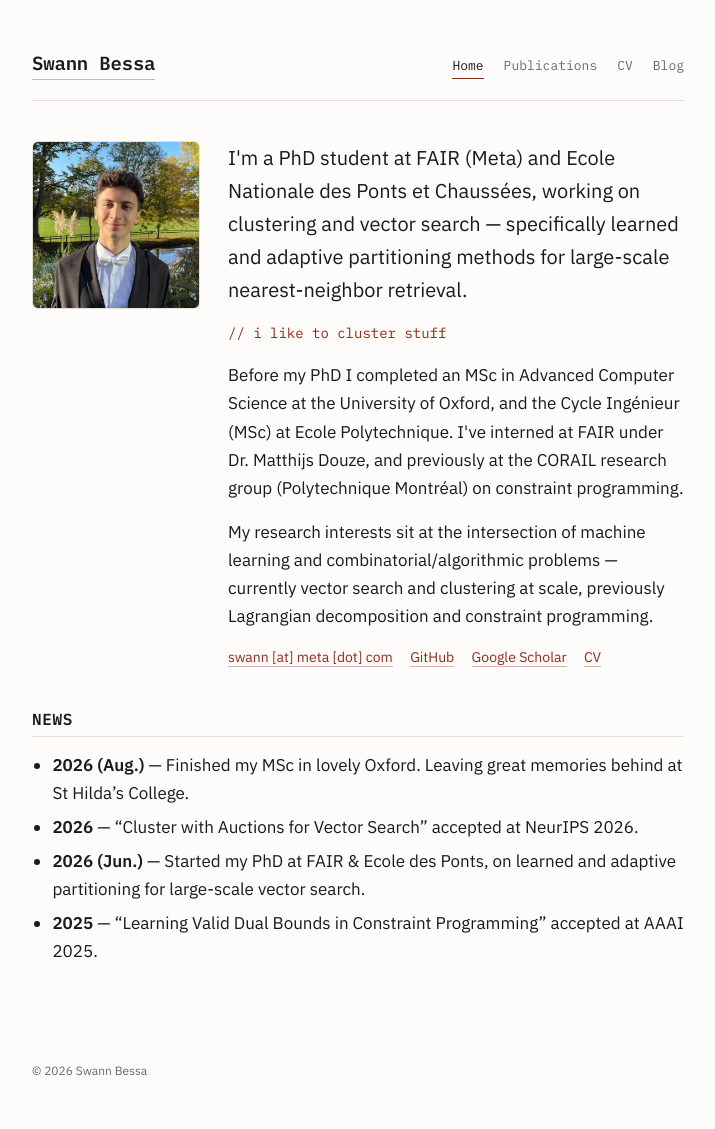
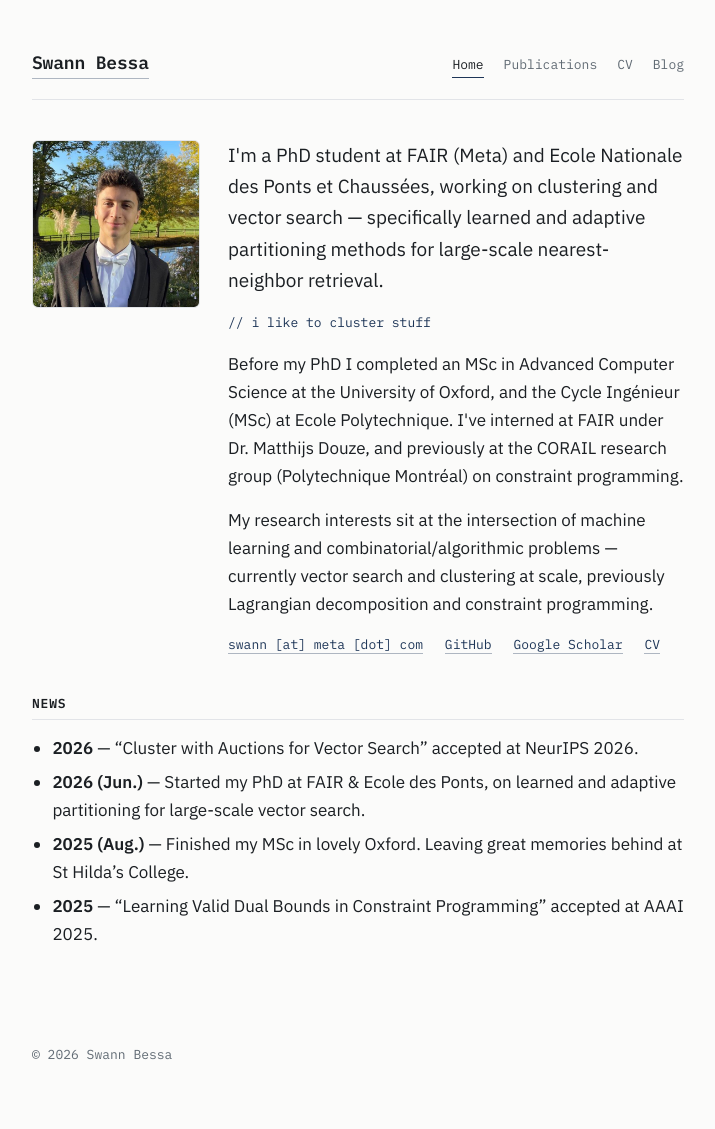
Before and after one commit to swannbessa/swannbessa.github.io, a Jekyll site: the page built from index.md, in a window 1280 px wide. Shown: the whole page, without its empty margins (282-997 px from the left). Built offline with Jekyll 4.4.1, drawn with Linux system fonts in a browser that asks for light colours.

Commit message:
Switch to Oxford Navy palette; fix hardcoded red link-underline bug; ignore scratch tooling

```diff
--- a/assets/style.css
+++ b/assets/style.css
@@ -1,11 +1,18 @@
 :root {
-  --text: #1a1a1a;
-  --muted: #6b6b6b;
-  --accent: #8c2d19;
-  --rule: #e3e0da;
-  --bg: #fdfcfa;
+  --text: #1b1f23;
+  --muted: #616b74;
+  --accent: #1d3557;
+  --rule: #e2e4e8;
+  --bg: #fbfbfa;
   --sans: "IBM Plex Sans", -apple-system, BlinkMacSystemFont, "Segoe UI", sans-serif;
   --mono: "IBM Plex Mono", ui-monospace, SFMono-Regular, Menlo, Consolas, monospace;
+
+  /* Type scale — five sizes, used everywhere, nothing in between */
+  --fs-xs: 13px;   /* nav, meta, footer, small UI labels */
+  --fs-base: 17px; /* body copy, list items, entry titles */
+  --fs-md: 18px;   /* h3, blog list titles — one step up from body */
+  --fs-lede: 19px; /* intro paragraph only */
+  --fs-h1: 24px;   /* page title */
 }
 
 * { box-sizing: border-box; }
@@ -17,7 +24,7 @@ body {
   background: var(--bg);
   color: var(--text);
   font-family: var(--sans);
-  font-size: 17px;
+  font-size: var(--fs-base);
   line-height: 1.65;
 }
 
@@ -45,7 +52,7 @@ body {
 .site-title {
   font-family: var(--mono);
   font-weight: 600;
-  font-size: 19px;
+  font-size: var(--fs-md);
   color: var(--text);
   text-decoration: none;
   letter-spacing: -0.01em;
@@ -53,7 +60,7 @@ body {
 
 .site-nav {
   font-family: var(--mono);
-  font-size: 13px;
+  font-size: var(--fs-xs);
   display: flex;
   gap: 20px;
 }
@@ -84,20 +91,20 @@ h1, h2, h3 {
   letter-spacing: -0.01em;
 }
 
-h1 { font-size: 24px; margin: 0 0 6px; }
-h2 { font-size: 16px; text-transform: uppercase; letter-spacing: 0.04em; margin: 40px 0 14px; padding-bottom: 6px; border-bottom: 1px solid var(--rule); }
-h3 { font-size: 16px; margin: 24px 0 6px; }
+h1 { font-size: var(--fs-h1); margin: 0 0 6px; }
+h2 { font-size: var(--fs-xs); text-transform: uppercase; letter-spacing: 0.06em; margin: 40px 0 14px; padding-bottom: 6px; border-bottom: 1px solid var(--rule); }
+h3 { font-size: var(--fs-md); margin: 24px 0 6px; }
 
 p { margin: 0 0 16px; }
 
-a { color: var(--accent); text-decoration: none; border-bottom: 1px solid rgba(140,45,25,0.35); }
+a { color: var(--accent); text-decoration: none; border-bottom: 1px solid color-mix(in srgb, var(--accent) 35%, transparent); }
 a:hover { border-bottom-color: var(--accent); }
 
 ul, ol { padding-left: 1.2em; margin: 0 0 16px; }
 li { margin-bottom: 6px; }
 
 .lede {
-  font-size: 20px;
+  font-size: var(--fs-lede);
   color: var(--text);
 }
 
@@ -105,7 +112,7 @@ li { margin-bottom: 6px; }
 
 .tagline {
   font-family: var(--mono);
-  font-size: 14px;
+  font-size: var(--fs-xs);
   color: var(--accent);
   margin: 6px 0 16px;
 }
@@ -129,8 +136,8 @@ li { margin-bottom: 6px; }
 .intro-text { flex: 1; min-width: 0; }
 
 .links-row {
-  font-family: var(--sans);
-  font-size: 14px;
+  font-family: var(--mono);
+  font-size: var(--fs-xs);
   margin: 10px 0 0;
   color: var(--muted);
 }
@@ -143,21 +150,22 @@ li { margin-bottom: 6px; }
 }
 
 .entry-title {
+  font-size: var(--fs-base);
   font-weight: 600;
   margin: 0 0 2px;
 }
 
 .entry-meta {
-  font-family: var(--sans);
-  font-size: 13px;
+  font-family: var(--mono);
+  font-size: var(--fs-xs);
   color: var(--muted);
   margin: 0 0 4px;
 }
 
 .entry-venue {
-  font-family: var(--sans);
-  font-size: 13px;
-  letter-spacing: 0.02em;
+  font-family: var(--mono);
+  font-size: var(--fs-xs);
+  letter-spacing: 0.04em;
   text-transform: uppercase;
   color: var(--accent);
 }
@@ -169,7 +177,7 @@ li { margin-bottom: 6px; }
 }
 .pub:last-child { border-bottom: none; }
 
-.pub-authors { color: var(--muted); font-size: 16px; }
+.pub-authors { color: var(--muted); font-size: var(--fs-base); }
 .pub-authors .me { color: var(--text); font-weight: 600; }
 
 /* Blog list */
@@ -181,30 +189,30 @@ li { margin-bottom: 6px; }
   padding: 10px 0;
   border-bottom: 1px solid var(--rule);
 }
-.post-list a { color: var(--text); border-bottom: none; font-size: 18px; }
+.post-list a { color: var(--text); border-bottom: none; font-size: var(--fs-md); }
 .post-list a:hover { color: var(--accent); }
 .post-list time {
-  font-family: var(--sans);
-  font-size: 13px;
+  font-family: var(--mono);
+  font-size: var(--fs-xs);
   color: var(--muted);
   white-space: nowrap;
   padding-top: 3px;
 }
 
 .post-meta {
-  font-family: var(--sans);
-  font-size: 13px;
+  font-family: var(--mono);
+  font-size: var(--fs-xs);
   color: var(--muted);
   margin: 0 0 28px;
 }
 
-.back-link { margin-top: 40px; font-family: var(--sans); font-size: 14px; }
+.back-link { margin-top: 40px; font-family: var(--mono); font-size: var(--fs-xs); }
 
 /* CV page */
 .cv-download {
   display: inline-block;
-  font-family: var(--sans);
-  font-size: 14px;
+  font-family: var(--mono);
+  font-size: var(--fs-xs);
   border: 1px solid var(--text);
   padding: 8px 16px;
   border-radius: 4px;
@@ -221,15 +229,15 @@ embed.cv-embed {
 
 /* Footer */
 .site-footer {
-  font-family: var(--sans);
-  font-size: 12px;
+  font-family: var(--mono);
+  font-size: var(--fs-xs);
   color: var(--muted);
   padding: 40px 0 48px;
   margin-top: 40px;
 }
 
 @media (max-width: 520px) {
-  body { font-size: 17px; }
+  body { font-size: var(--fs-base); }
   .site-header { padding-top: 32px; }
   .intro { flex-direction: column; }
   .intro-photo img { width: 128px; height: 128px; }
--- a/index.md
+++ b/index.md
@@ -27,7 +27,7 @@ title: Home
 
 ## News
 
-- **2026 (Aug.)** — Finished my MSc in lovely Oxford. Leaving great memories behind at St Hilda's College.
 - **2026** — "Cluster with Auctions for Vector Search" accepted at NeurIPS 2026.
 - **2026 (Jun.)** — Started my PhD at FAIR & Ecole des Ponts, on learned and adaptive partitioning for large-scale vector search.
+- **2025 (Aug.)** — Finished my MSc in lovely Oxford. Leaving great memories behind at St Hilda's College.
 - **2025** — "Learning Valid Dual Bounds in Constraint Programming" accepted at AAAI 2025.
```
Also changed, not shown: 1 other file.
